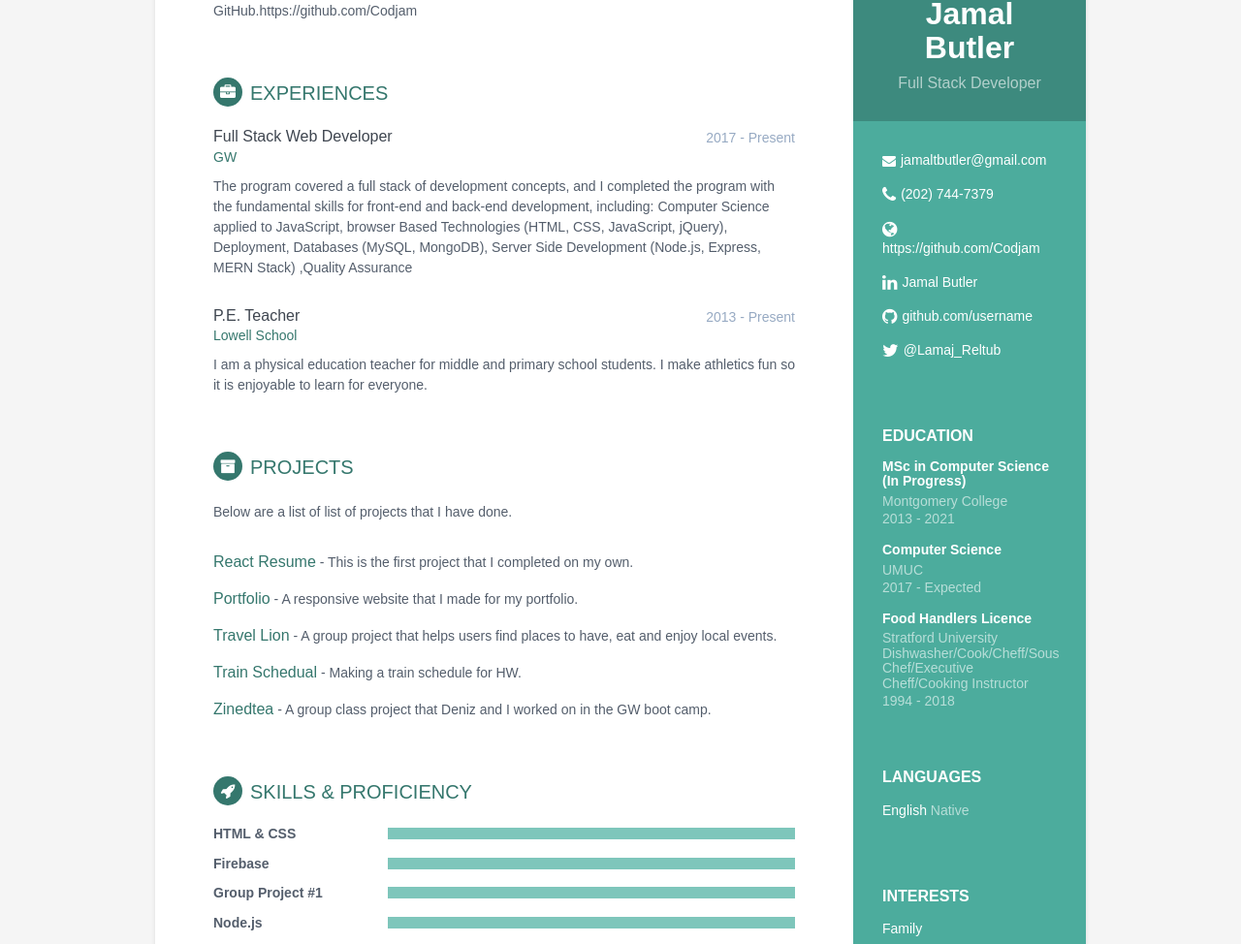
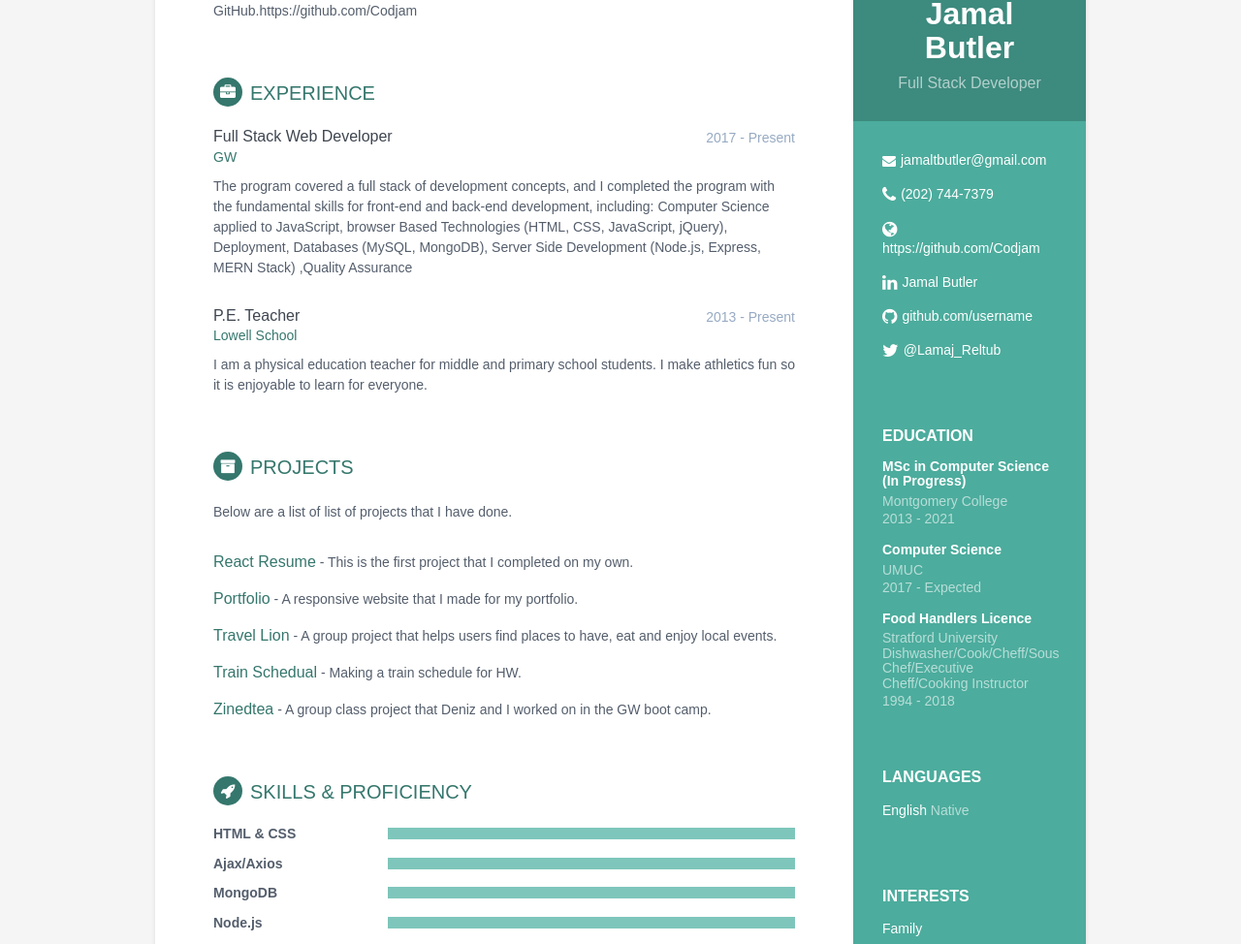
Before and after one commit to Codjam/React_Resume, a React (Create React App) app in the folder react_resume/: page / in a window 1280 px wide. Shown: the part 360-1334 px from the top of the page at 97% size. Built offline with nearby package versions, Linux system fonts and the light colour scheme.

Commit message:
change skills

```diff
--- a/react_resume/src/App.js
+++ b/react_resume/src/App.js
@@ -114,7 +114,7 @@ class App extends Component {
               </section>
 
               <section className="section experiences-section">
-                  <h2 className="section-title"><i className="fa fa-briefcase"></i>Experiences</h2>
+                  <h2 className="section-title"><i className="fa fa-briefcase"></i>Experience</h2>
 
                   {this.renderExperiences()}
 
--- a/react_resume/src/resume.json
+++ b/react_resume/src/resume.json
@@ -28,7 +28,7 @@
   "projects": [
 		{
 			"name":"React Resume",
-			"url": "https://www.linkedin.com/in/jamal-butler-699978148/",
+			"url": "https://codjam.github.io/React_Resume/react_resume/build/",
 			"detail": "This is the first project that I completed on my own."
 		},
 		{
@@ -58,12 +58,12 @@
 			"percent": "90%"
 		},
 		{
-			"name": "Firebase",
+			"name": "Ajax/Axios",
 			"percent": "89%"
 		},
 		{
-			"name": "Group Project #1",
-			"percent": "100%"
+			"name": "MongoDB",
+			"percent": "80%"
 		},
 		{
 			"name": "Node.js",
```
Also changed, not shown: 7 other files (tests, documents, lock files or other folders).
